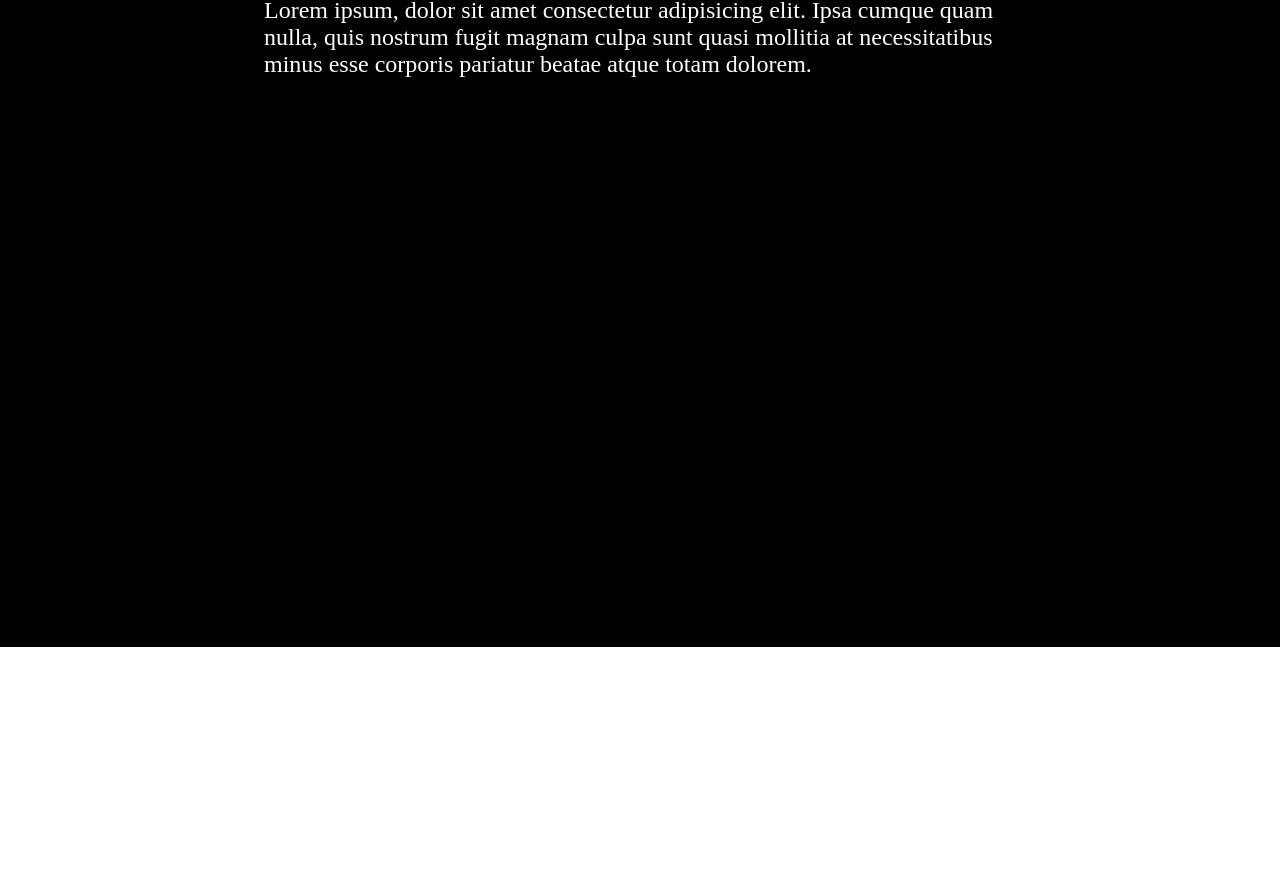
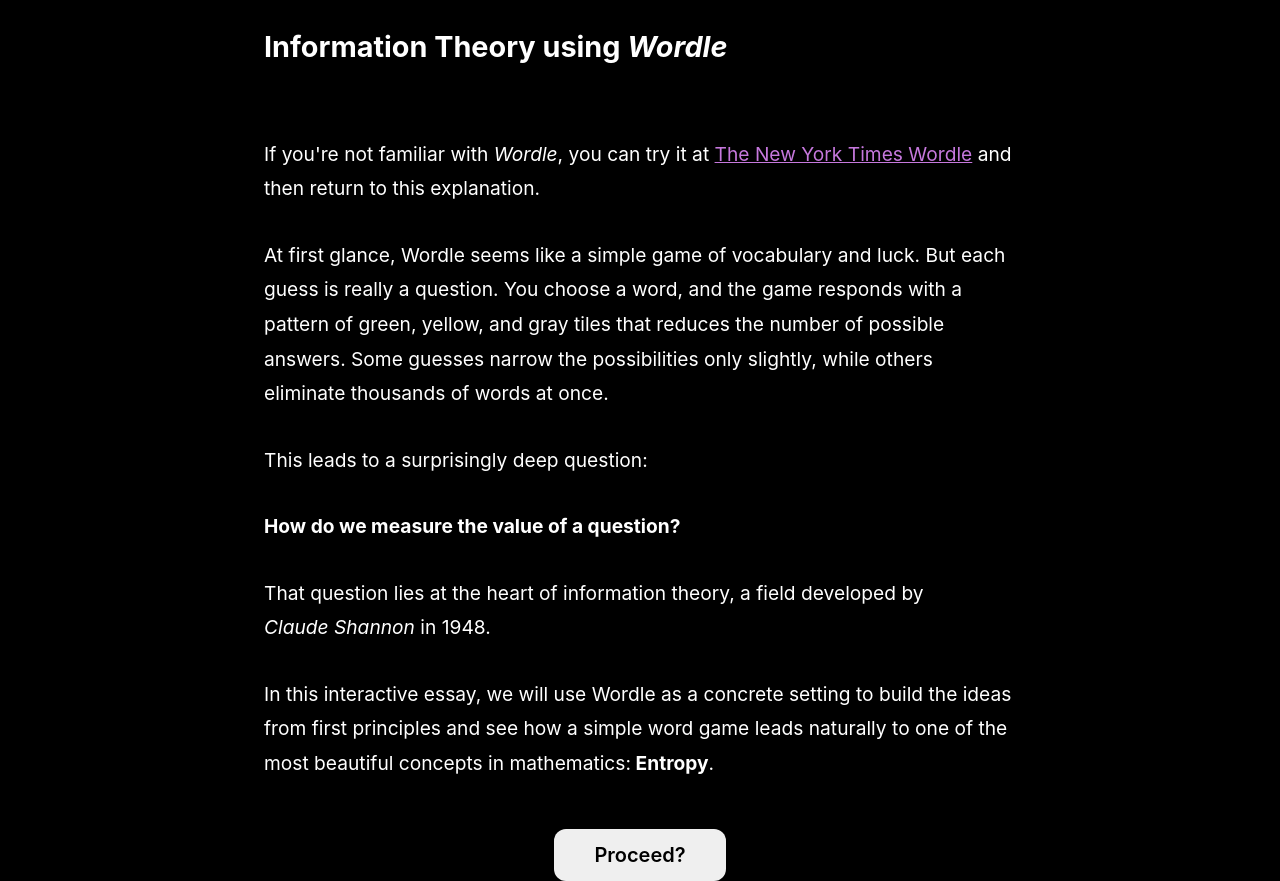
Before and after one commit to mapledevstack/wordle-visualizer, a React (Vite) app: page / in a window 1280 px wide. Shown: the part 153-1034 px from the top of the page. Before the commit the page ends 800 px from the top, so only its background shows below. Built offline with nearby package versions, Linux system fonts and the light colour scheme.

Commit message:
Added Introduction

```diff
--- a/src/App.jsx
+++ b/src/App.jsx
@@ -1,6 +1,6 @@
 import { useState } from "react";
 import Header from "./components/Header";
-import Explanation from "./components/Explanation";
+import Explanation from "./components/explanation/Explanation";
 import Wordle from "./components/Wordle";
 import "./styles/App.css"
 
--- a/src/components/Explanation.jsx
+++ /dev/null
@@ -1,12 +0,0 @@
-import "../styles/Explanation.css"
-
-function Explanation() {
-  return (
-    <div className="explanation">
-      <div className="main-content">
-        Lorem ipsum, dolor sit amet consectetur adipisicing elit. Ipsa cumque quam nulla, quis nostrum fugit magnam culpa sunt quasi mollitia at necessitatibus minus esse corporis pariatur beatae atque totam dolorem.
-      </div>
-    </div>
-  )
-}
-export default Explanation
--- /dev/null
+++ b/src/components/explanation/Experiment.jsx
@@ -0,0 +1,43 @@
+function Experiment() {
+  return (
+    <section className="experiment">
+      <h2>Experiment</h2>
+
+      <p>
+        Before introducing any formulas, let's begin with a simple question.
+      </p>
+
+      <p>
+        Suppose you are playing Wordle and are deciding between two possible
+        guesses. Which one would you choose?
+      </p>
+
+      <p>
+        One word contains several common vowels and seems broadly useful.
+        The other includes rarer letters and appears much more specific.
+      </p>
+
+      <p>
+        At first glance, the better choice may seem obvious.
+      </p>
+
+      <p>
+        But rather than relying on intuition alone, we can ask a more precise
+        question:
+      </p>
+
+      <p className="question-text">
+        <b>Which guess is expected to eliminate more possibilities?</b>
+      </p>
+
+      <p>
+        Make your prediction before continuing.
+      </p>
+
+      {/* Interactive comparison component will go here */}
+      {/* <GuessComparison /> */}
+    </section>
+  );
+}
+
+export default Experiment;
--- /dev/null
+++ b/src/components/explanation/Explanation.jsx
@@ -0,0 +1,29 @@
+import { useState } from "react"
+import "../../styles/Explanation.css"
+import Introduction from "./Introduction"
+import Experiment from "./Experiment"
+
+function Explanation() {
+  const [progress, setProgress] = useState(0)
+
+  function handleProceed(nextProgress) {
+    setProgress(nextProgress);
+
+    requestAnimationFrame(() => {
+      window.scrollBy({
+        top: 300,
+        behavior: "smooth",
+      });
+    });
+  }
+
+  return (
+    <div className="explanation">
+      <div className="main-content">
+        <Introduction handleProceed={handleProceed}/>
+        {progress >= 1 && <Experiment />}
+      </div>
+    </div>
+  )
+}
+export default Explanation
--- /dev/null
+++ b/src/components/explanation/Introduction.jsx
@@ -0,0 +1,53 @@
+function Introduction({handleProceed}) {
+  return (
+    <section className="introduction">
+      <h1>
+        Information Theory using <i>Wordle</i>
+      </h1>
+
+      <p>
+        If you're not familiar with <i>Wordle</i>, you can try it at{" "}
+        <a
+          href="https://www.nytimes.com/games/wordle/index.html"
+          target="_blank"
+          rel="noopener noreferrer"
+        >
+          The New York Times Wordle
+        </a>{" "}
+        and then return to this explanation.
+      </p>
+
+      <p>
+        At first glance, Wordle seems like a simple game of vocabulary and luck.
+        But each guess is really a question. You choose a word, and the game
+        responds with a pattern of green, yellow, and gray tiles that reduces
+        the number of possible answers. Some guesses narrow the possibilities
+        only slightly, while others eliminate thousands of words at once.
+      </p>
+
+      <p>
+        This leads to a surprisingly deep question:
+      </p>
+
+      <p className="question-text">
+        <b>How do we measure the value of a question?</b>
+      </p>
+
+      <p>
+        That question lies at the heart of information theory, a field developed
+        by <i>Claude&nbsp;Shannon</i> in 1948.
+      </p>
+
+      <p>
+        In this interactive essay, we will use Wordle as a concrete setting to
+        build the ideas from first principles and see how a simple word game
+        leads naturally to one of the most beautiful concepts in mathematics:
+        <b> Entropy</b>.
+      </p>
+
+      <button className="proceed-button" onClick={() => handleProceed(1)}>Proceed?</button>
+    </section>
+  );
+}
+
+export default Introduction;
--- a/src/index.css
+++ b/src/index.css
@@ -2,3 +2,12 @@
   margin: 0;
   padding: 0;
 }
+
+::selection {
+  background-color: #c678dd;
+  color: #ffffff;
+}
+
+a {
+  color: #c678dd;
+}
--- a/src/styles/Explanation.css
+++ b/src/styles/Explanation.css
@@ -12,5 +12,37 @@
   padding-right: 1.5rem;
   box-sizing: border-box;
 
-  font-size: 1.5rem;
+  font-size: 1.2rem;
+  line-height: 1.8;
+  font-family: "Inter", system-ui, sans-serif;
 }
+
+p {
+  margin-bottom: 2rem;
+}
+
+h1 {
+  margin-bottom: 4rem;
+}
+
+.proceed-button {
+  display: block;
+  margin: 3rem auto 0;
+  padding: 0.9rem 2.5rem;
+  font-size: 1.25rem;
+  font-weight: 600;
+  font-family: inherit;
+  border: none;
+  border-radius: 12px;
+  cursor: pointer;
+  transition: transform 0.15s ease, opacity 0.15s ease;
+}
+
+.proceed-button:hover {
+  transform: scale(1.03);
+  opacity: 0.9;
+}
+
+.proceed-button:active {
+  transform: scale(0.98);
+}
```
Also changed, not shown: src/styles/App.css (line endings or trailing spaces).
